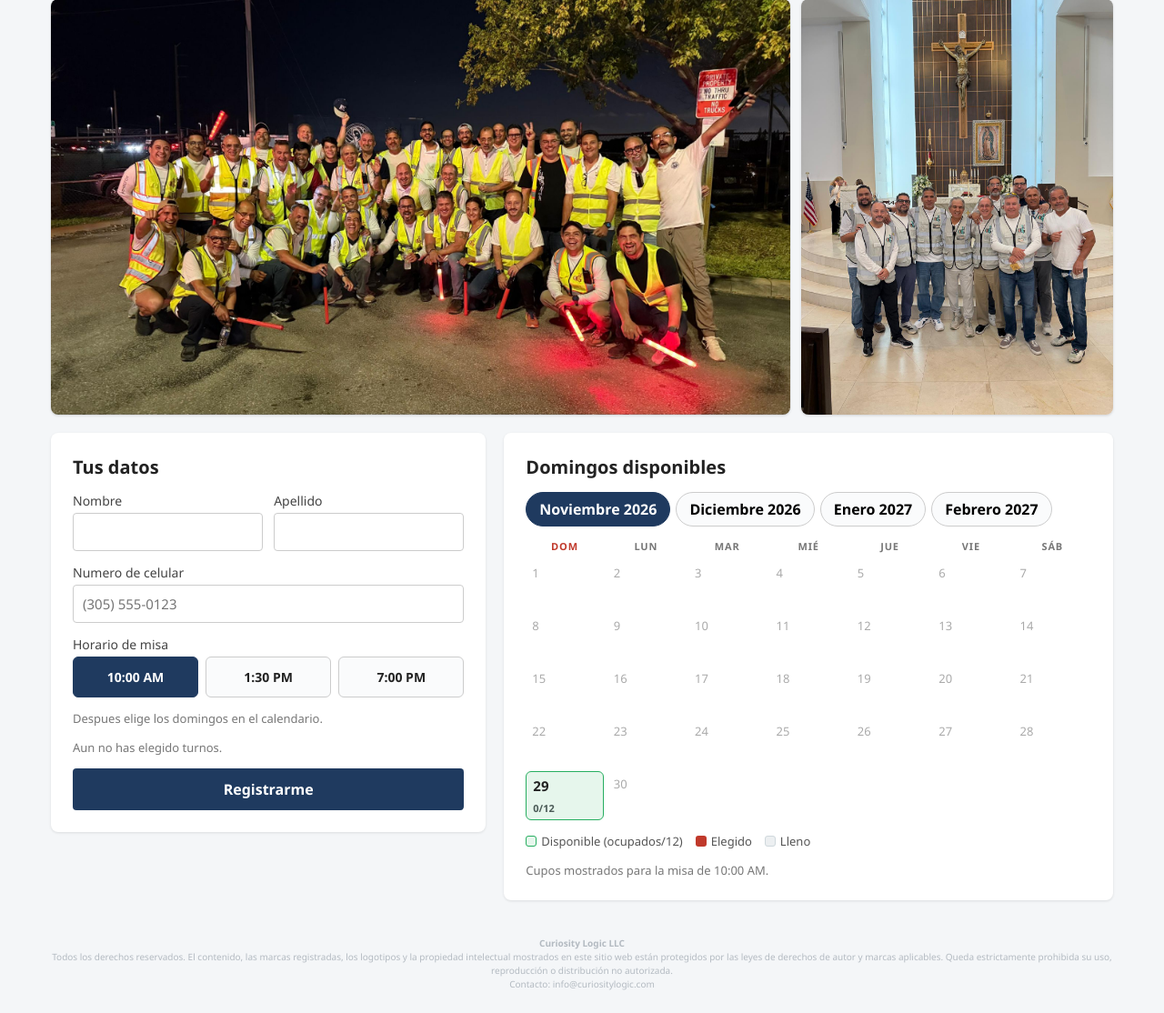
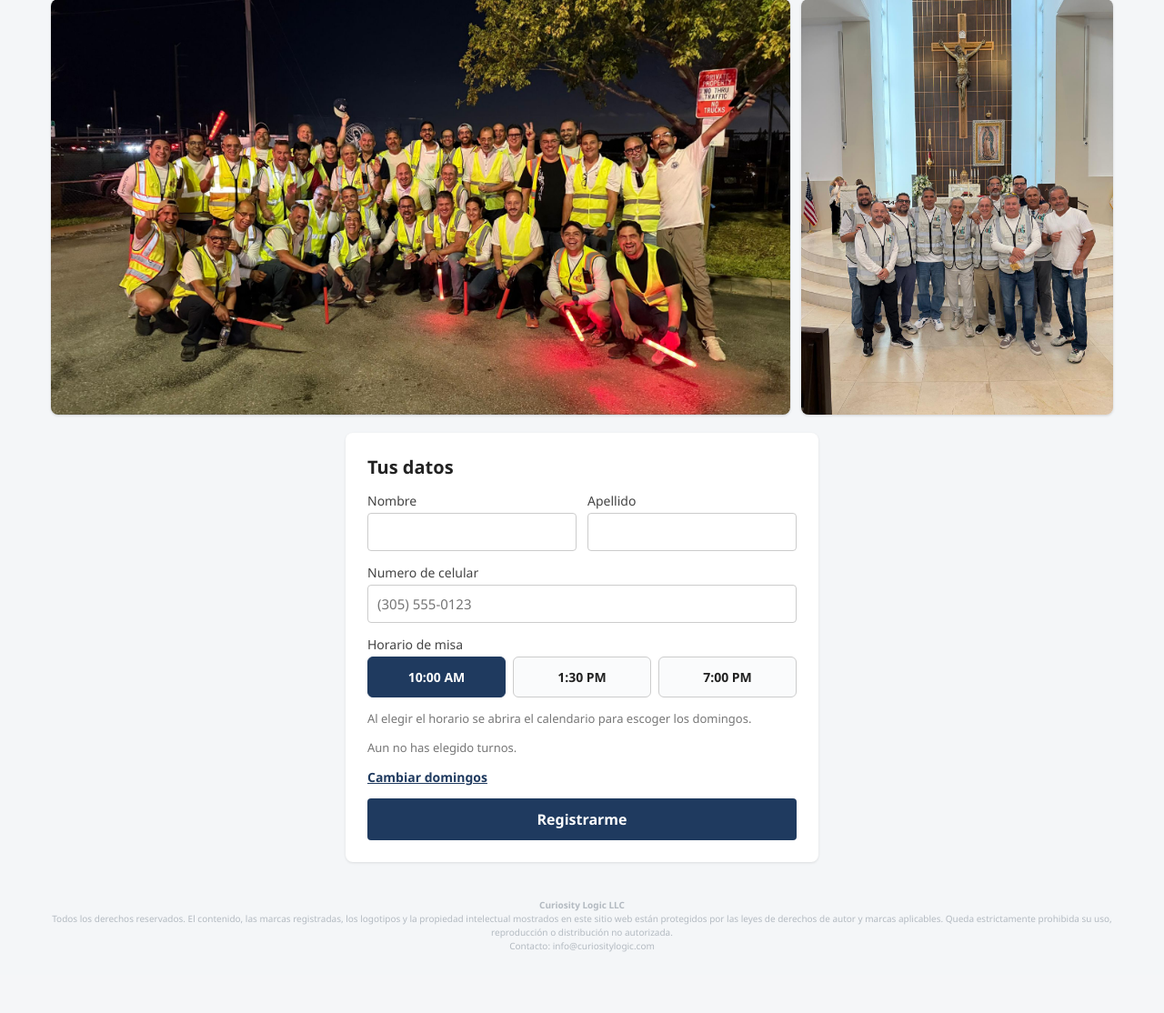
Before and after one commit to edmartin-GIT/parqueo-app, a Flask app: page / in a window 1280 px wide. Shown: the part 282-1396 px from the top of the page at 91% size. After the commit the page ends 1329 px from the top, so only its background shows below. Run offline with Flask 3, Linux system fonts and the light colour scheme; data that the repository does not hold is empty.

Commit message:
Move Sunday calendar into a modal opened after choosing the Mass time
The registration form now stands alone (centered, single column). Picking
10:00 AM / 1:30 PM / 7:00 PM opens the calendar in a dialog; chosen Sundays
are listed in the form with a "Cambiar domingos" link to reopen it.

Co-Authored-By: Claude Opus 5.5 <noreply@anthropic.com>

```diff
--- a/static/style.css
+++ b/static/style.css
@@ -43,8 +43,7 @@ h2 { margin: 0 0 12px; }
 .flash-success { background: #d4edda; color: #155724; }
 .flash-error { background: #f8d7da; color: #721c24; }
 
-.registro { display: grid; grid-template-columns: minmax(0, 5fr) minmax(0, 7fr); gap: 20px; align-items: start; }
-@media (max-width: 820px) { .registro { grid-template-columns: minmax(0, 1fr); } }
+.registro { max-width: 520px; margin: 0 auto; }
 
 .formulario, .calendario {
     background: white; padding: 24px; border-radius: 8px; box-shadow: 0 1px 3px rgba(0,0,0,0.1);
@@ -201,3 +200,21 @@ dialog#dlg-clave input { width: 100%; padding: 10px; border: 1px solid #ccc; bor
 .galeria img { display: block; width: 100%; height: auto; border-radius: 8px; box-shadow: 0 1px 3px rgba(0,0,0,0.15); }
 @media (max-width: 640px) { .galeria { grid-template-columns: minmax(0, 1fr); } .galeria .foto-alta { max-width: 360px; margin: 0 auto; } }
 p.capacidad-total { margin: 14px 0 0; font-size: 17px; }
+
+.enlace-btn { align-self: flex-start; background: none; border: 0; padding: 0; font: inherit; font-size: 14px; font-weight: 600; color: #1f3a5f; text-decoration: underline; cursor: pointer; }
+.enlace-btn[hidden] { display: none; }
+body.modal-abierto { overflow: hidden; }
+dialog.dlg-cal { border: 0; border-radius: 10px; padding: 0; width: min(92vw, 640px); max-height: 90vh; box-shadow: 0 10px 40px rgba(0,0,0,.35); flex-direction: column; overflow: hidden; }
+dialog.dlg-cal[open] { display: flex; }
+dialog.dlg-cal::backdrop { background: rgba(15, 25, 40, .55); }
+.dlg-cal-cab { display: flex; align-items: center; justify-content: space-between; gap: 10px; padding: 14px 20px; background: #1f3a5f; color: white; }
+.dlg-cal-cab h3 { margin: 0; font-size: 18px; }
+.dlg-cal-x { background: none; border: 0; color: white; font-size: 28px; line-height: 1; cursor: pointer; padding: 0 4px; }
+.dlg-cal-cuerpo { padding: 18px 20px; overflow-y: auto; display: flex; flex-direction: column; gap: 14px; min-width: 0; }
+.dlg-cal-pie { padding: 12px 20px; border-top: 1px solid #e3e7eb; display: flex; justify-content: flex-end; }
+.dlg-cal-pie .btn-enviar { padding: 12px 24px; }
+@media (max-width: 600px) {
+    dialog.dlg-cal { width: 100vw; max-width: 100vw; height: 100dvh; max-height: 100dvh; border-radius: 0; margin: 0; }
+    .dlg-cal-cuerpo { padding: 14px 10px; }
+    .dlg-cal-pie .btn-enviar { width: 100%; }
+}
--- a/templates/index.html
+++ b/templates/index.html
@@ -54,13 +54,19 @@ Cada misa tiene un mínimo de {{ CUPO }} servidores. Puedes inscribirte hasta co
         </fieldset>
         {% endif %}
 
-        <p class="ayuda">Despues elige los domingos en el calendario.</p>
+        <p class="ayuda">Al elegir el horario se abrira el calendario para escoger los domingos.</p>
         <p id="resumen-fechas" class="ayuda" aria-live="polite"></p>
+        <button type="button" class="enlace-btn" id="cambiar-domingos" hidden>Cambiar domingos</button>
         <button type="submit" class="btn-enviar">Registrarme</button>
     </section>
 
-    <section class="calendario">
-        <h2>Domingos disponibles</h2>
+    <dialog id="dlg-cal" class="dlg-cal" role="dialog" aria-modal="true" aria-labelledby="dlg-cal-titulo">
+        <div class="dlg-cal-cab">
+            <h3 id="dlg-cal-titulo">Elige tus domingos</h3>
+            <button type="button" class="dlg-cal-x" id="cal-x" aria-label="Cerrar calendario">&times;</button>
+        </div>
+        <div class="dlg-cal-cuerpo">
+
         <div class="meses-tabs">
             {% for m in meses %}
             <button type="button" class="mes-tab" data-mes="{{ loop.index0 }}">{{ m.etiqueta }}</button>
@@ -96,7 +102,11 @@ Cada misa tiene un mínimo de {{ CUPO }} servidores. Puedes inscribirte hasta co
             <span><i class="lg-lleno"></i>Lleno</span>
         </div>
         <p class="ayuda" id="calendario-nota"></p>
-    </section>
+        </div>
+        <div class="dlg-cal-pie">
+            <button type="button" class="btn-enviar" id="cal-ok">Confirmar domingos</button>
+        </div>
+    </dialog>
 </form>
 
 <dialog id="dlg-clave" aria-labelledby="dlg-titulo">
@@ -149,10 +159,41 @@ Cada misa tiene un mínimo de {{ CUPO }} servidores. Puedes inscribirte hasta co
         document.getElementById('calendario-nota').textContent = misa
             ? 'Cupos mostrados para la misa de ' + etiquetas[misa] + '.'
             : 'Elige un horario de misa para ver los cupos.';
-        var sel = form.querySelectorAll('input[name="fechas"]:checked, input[name="especiales"]:checked').length;
-        document.getElementById('resumen-fechas').textContent = sel
-            ? 'Turnos elegidos: ' + sel : 'Aun no has elegido turnos.';
+        var fechas = Array.prototype.map.call(form.querySelectorAll('input[name="fechas"]:checked'), function (cb) {
+            var p = cb.value.split('-');
+            return new Date(+p[0], +p[1] - 1, +p[2]).toLocaleDateString('es', { day: 'numeric', month: 'short' });
+        });
+        var esp = form.querySelectorAll('input[name="especiales"]:checked').length;
+        var txt = '';
+        if (fechas.length) txt = 'Domingos elegidos (' + fechas.length + '): ' + fechas.join(', ') + '.';
+        if (esp) txt += (txt ? ' ' : '') + 'Misas especiales: ' + esp + '.';
+        document.getElementById('resumen-fechas').textContent = txt || 'Aun no has elegido turnos.';
+        document.getElementById('cambiar-domingos').hidden = !misa;
+        document.getElementById('dlg-cal-titulo').textContent = misa
+            ? 'Elige tus domingos — misa de ' + etiquetas[misa] : 'Elige tus domingos';
     }
+
+    var dlgCal = document.getElementById('dlg-cal');
+    var calOrigen = null;
+    function abrirCal(origen) {
+        calOrigen = origen || null;
+        refrescar();
+        if (dlgCal.showModal) { if (!dlgCal.open) dlgCal.showModal(); } else { dlgCal.setAttribute('open', ''); }
+        document.body.classList.add('modal-abierto');
+        dlgCal.querySelector('.mes-tab.activo, .mes-tab').focus();
+    }
+    dlgCal.addEventListener('close', function () {
+        document.body.classList.remove('modal-abierto');
+        if (calOrigen && calOrigen.focus) calOrigen.focus();
+    });
+    function cerrarCal() { if (dlgCal.close) dlgCal.close(); else dlgCal.removeAttribute('open'); }
+    document.getElementById('cal-ok').addEventListener('click', cerrarCal);
+    document.getElementById('cal-x').addEventListener('click', cerrarCal);
+    dlgCal.addEventListener('click', function (e) { if (e.target === dlgCal) cerrarCal(); });
+    form.querySelectorAll('input[name="misa"]').forEach(function (r) {
+        r.addEventListener('click', function () { abrirCal(r); });
+    });
+    document.getElementById('cambiar-domingos').addEventListener('click', function (e) { abrirCal(e.currentTarget); });
 
     var REQUIERE_CLAVE = {{ 'true' if requiere_clave else 'false' }};
     var dlg = document.getElementById('dlg-clave');
```
